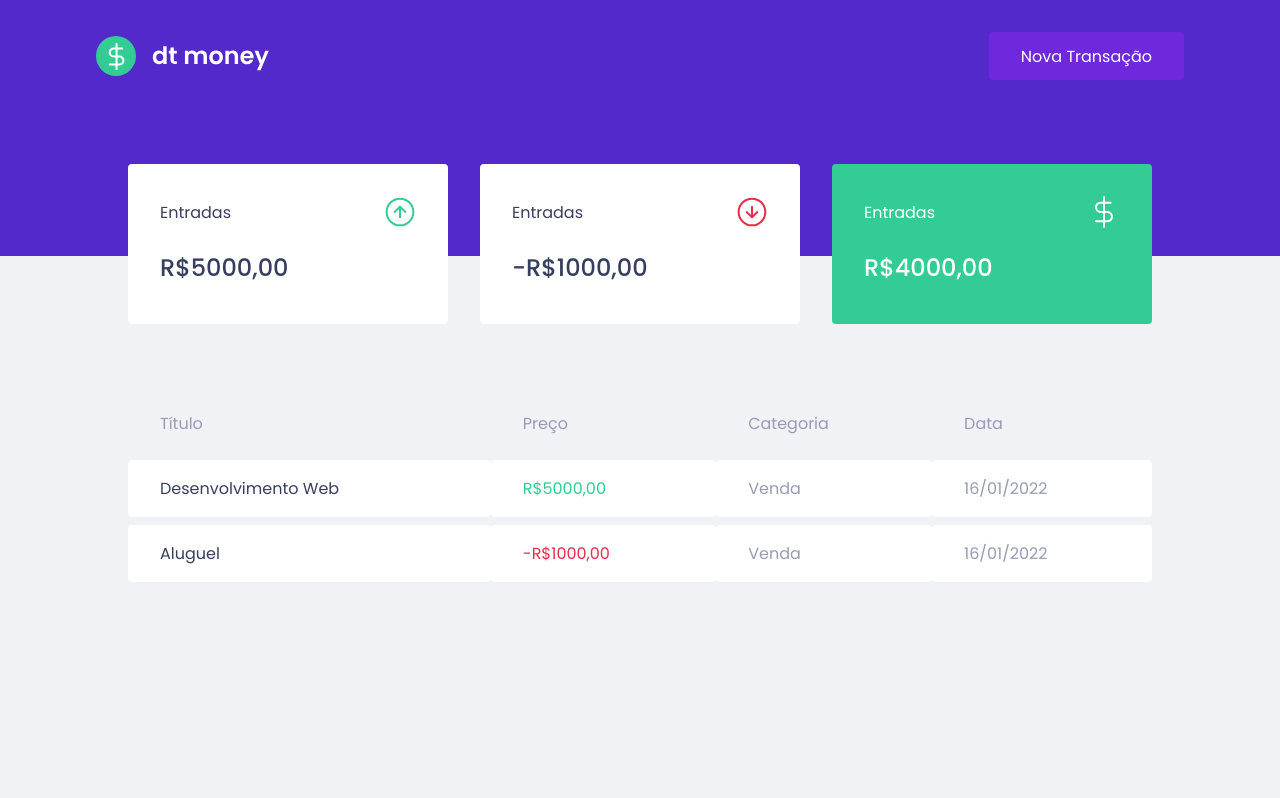
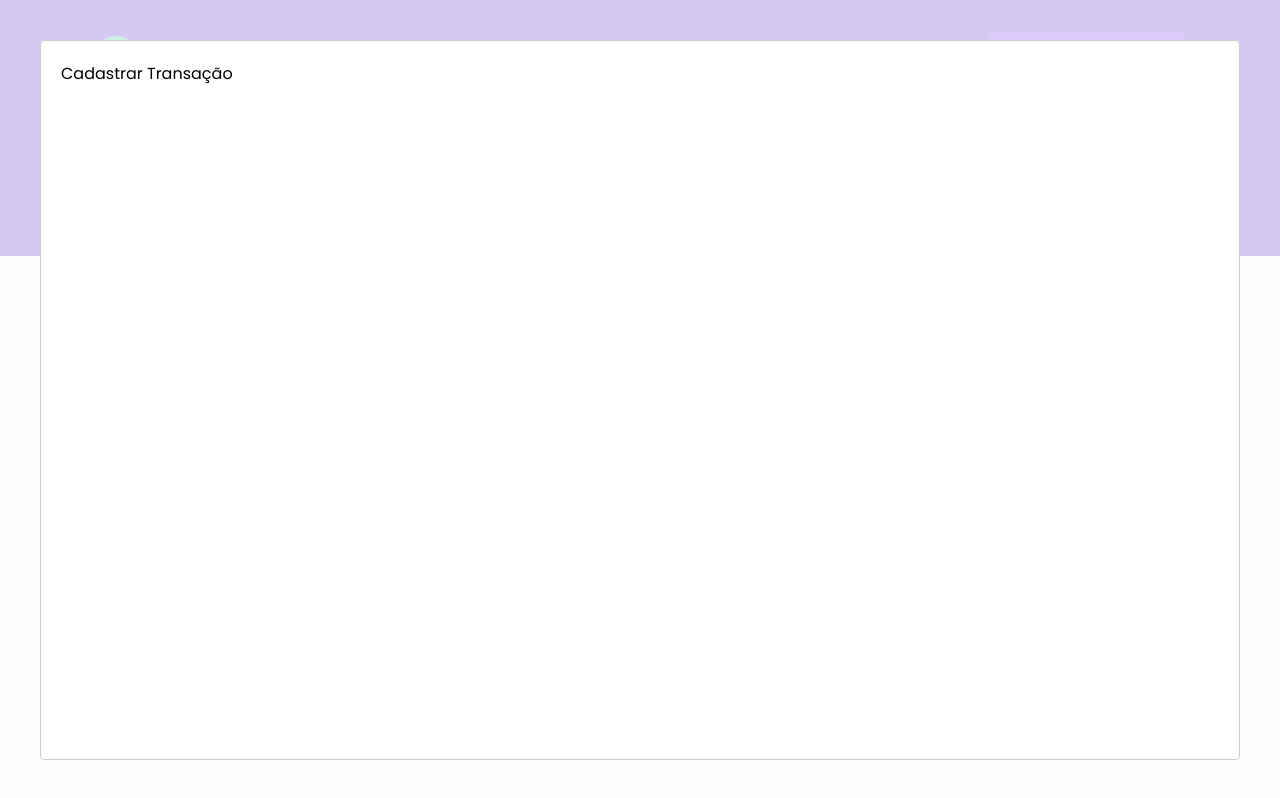
Before and after one commit to ThomasDixini/Modulo2-dtmoney, a React (Create React App) app: page / in a window 1280 px wide. Both pictures are taken after a click on the button "Nova Transação". Built offline with nearby package versions, Linux system fonts and the light colour scheme; no server answers; what miragejs would draw is missing.

Commit message:
Criando o modal com reat-modal, setando as variaveis de estado e suas funções e passado função como propriedade para o componente filho

```diff
--- a/src/App.tsx
+++ b/src/App.tsx
@@ -3,6 +3,8 @@ import styled from 'styled-components';
 import { Dashboard } from './components/Dashboard';
 import { Header } from './components/Header/index';
 import { GlobalStyle } from './styles/global'
+import  Modal  from 'react-modal'
+import { useState } from 'react';
 
 
 
@@ -10,10 +12,29 @@ import { GlobalStyle } from './styles/global'
 
 
 export function App() {
+
+  const [isNewTransactionOpenModal, setIsNewTransactionOpenModal] = useState(false);
+
+  function handleOpenNewTransactionModal() {
+    setIsNewTransactionOpenModal(true)
+  }
+  function handleCloseNewTransactionModal() {
+    setIsNewTransactionOpenModal(false)
+  }
+
+
+
   return (
     <>
-      <Header/>
+      <Header onOpenNewTransactionModal={handleOpenNewTransactionModal}/>
       <Dashboard/>
+      <Modal
+      isOpen={isNewTransactionOpenModal}
+      onRequestClose={handleCloseNewTransactionModal}
+      >
+        Cadastrar Transação
+
+      </Modal>
       <GlobalStyle/>
     </>
   );
--- a/src/components/Header/index.tsx
+++ b/src/components/Header/index.tsx
@@ -2,16 +2,18 @@ import { Container, Content } from './styles'
 import logoImg from '../../assets/Logo.svg'
 
 
+interface HeaderProps {
+    onOpenNewTransactionModal: () => void;
+}
 
 
-
-export function Header() {
+export function Header({ onOpenNewTransactionModal }:HeaderProps) {
     return (
 
         <Container>
             <Content>
             <img src={logoImg} alt="dt money" />
-            <button type="button">Nova Transação</button>
+            <button type="button" onClick={onOpenNewTransactionModal}>Nova Transação</button>
             </Content>
         </Container>
 
--- a/src/components/Header/styles.ts
+++ b/src/components/Header/styles.ts
@@ -24,6 +24,7 @@ export const Content = styled.div`
         height: 3rem;
         border-radius: 0.25rem;
         border: none;
+        outline: none;
 
         transition: filter 0.2s;
 
--- a/src/components/Summary/styles.ts
+++ b/src/components/Summary/styles.ts
@@ -1,4 +1,5 @@
 import styled from 'styled-components';
+
 
 export const Container = styled.div`
 
```
